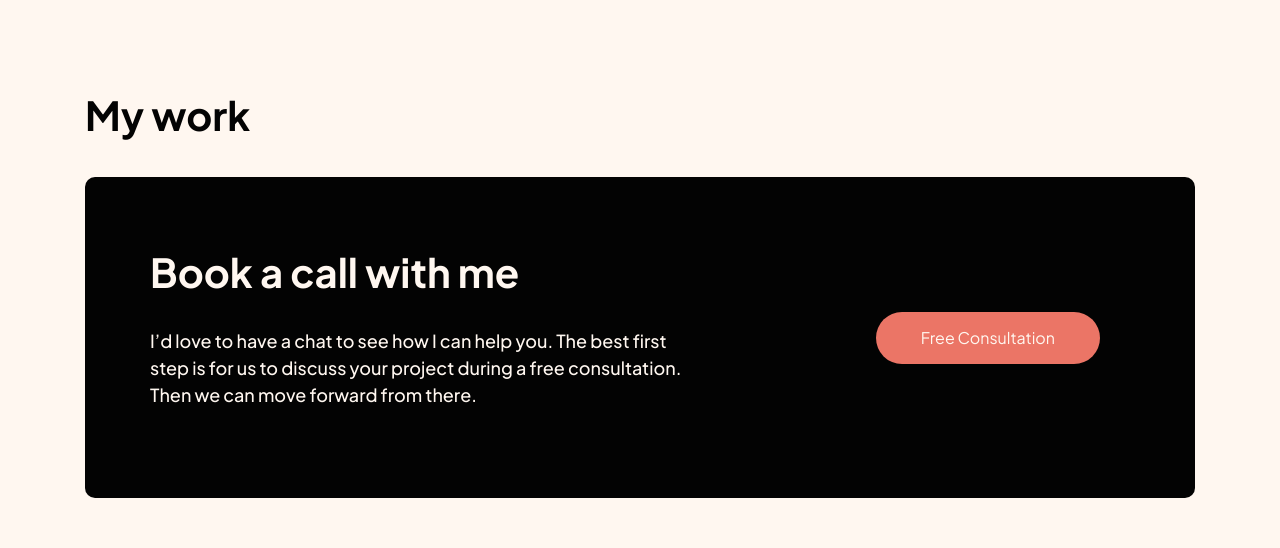
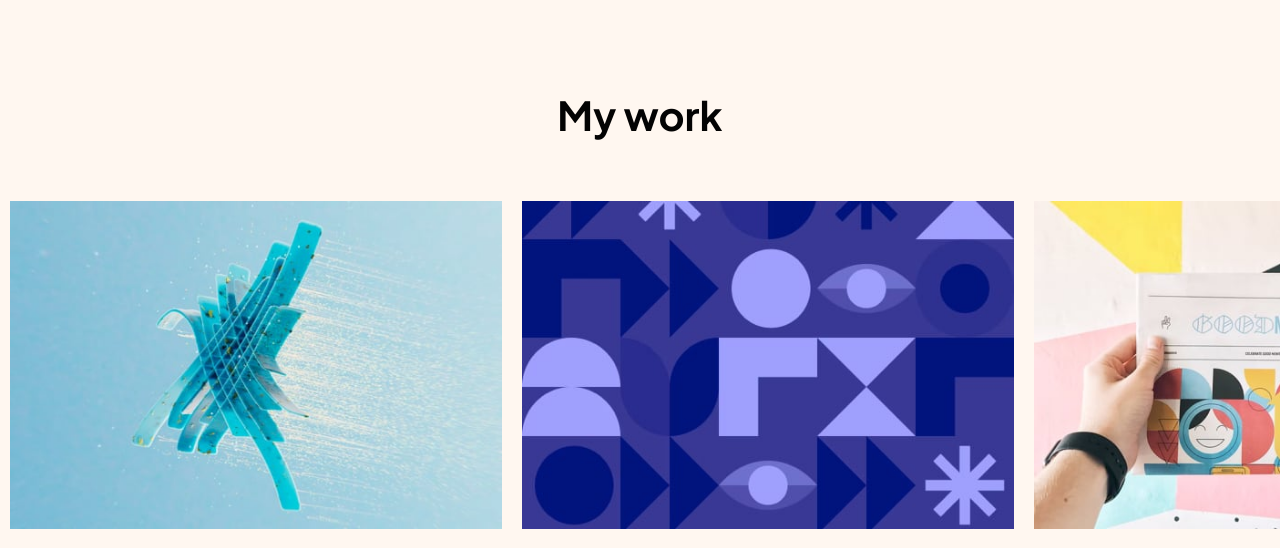
Before and after one commit to LTOssian/fem-portfolio-page, a website built with Vite: page index.html in a window 1280 px wide. Shown: the part 1252-1800 px from the top of the page. Built offline with nearby package versions, Linux system fonts and the light colour scheme.

Commit message:
build carousel
set up html and css
javascript also working but need to clean it up

```diff
--- a/index.html
+++ b/index.html
@@ -9,6 +9,8 @@
     <link rel="preconnect" href="https://fonts.gstatic.com" crossorigin>
     <link href="https://fonts.googleapis.com/css2?family=Plus+Jakarta+Sans:wght@400;500;700&display=swap" rel="stylesheet">
     <link rel="stylesheet" href="style.css">
+    <script type="module" src="/main.js"></script>
+
   </head>
   <body class="bg-primary-100">
     <header class="primary-header">
@@ -70,10 +72,27 @@
       </section>
 
       <section id="my-work">
-        <div class="container">
           <h2 class="fs-secondary-heading fw-bold text-primary-900">My work</h2>
         <!-- carousel here-->
+        <div id="carousel">
+          <div class="item-1">
+            <img src="/assets/image-slide-1.jpg" alt="">
+          </div>
+          <div class="item-2">
+            <img src="/assets/image-slide-2.jpg" alt="">
+          </div>
+          <div class="item-3">
+            <img src="/assets/image-slide-3.jpg" alt="">
+          </div>
+          <div class="item-4">
+            <img src="/assets/image-slide-4.jpg" alt="">
+          </div>
+          <div class="item-5">
+            <img src="/assets/image-slide-5.jpg" alt="">
+          </div>
         </div>
+        <button class="carousel-left"><img src="/assets/icon-arrow-left.svg" alt=""></button>
+        <button class="carousel-right"><img src="/assets/icon-arrow-right.svg" alt=""></button>
       </section>
 
       <section id="contact">
@@ -97,6 +116,5 @@
         </div>
       </footer>
     </main>
-    <script type="module" src="/main.js"></script>
   </body>
 </html>
--- a/main.js
+++ b/main.js
@@ -0,0 +1,89 @@
+console.log('working')
+class Carousel {
+
+    /**
+     *
+     * @param {HTMLElement} element
+     * @param {Object} options
+     * @param {Object} options.slidesToScroll Nombre d'élement à faire défiler
+     * @param {Objet} options.slidesVisible Nombre d'élement à afficher
+     */
+
+    constructor (element, options = {}) {
+        this.element = element,
+        this.options = Object.assign({}, {
+            slidesToScroll: 1,
+            slidesVisible: 1
+        }, options)
+        let children = [].slice.call(element.children);
+        this.currentItem = 0;
+        let root = this.createDivWithClass('carousel');
+        let nextButton = document.querySelector('.carousel-right');
+        let prevButton = document.querySelector('.carousel-left');
+        this.translateX = 0;
+        this.container = this.createDivWithClass('carousel__container');
+        root.appendChild(this.container);
+        this.element.appendChild(root);
+        this.items = children.map((child) => {
+            let item = this.createDivWithClass('carousel__item');
+            item.appendChild(child);
+            this.container.appendChild(item);
+            return item
+        })
+       this.setStyle()
+        nextButton.addEventListener('click', this.next.bind(this))
+        prevButton.addEventListener('click', this.prev.bind(this))
+    }
+    /**
+     * Applique les bonnes dimensions aux élements
+     */
+    setStyle () {
+        let ratio = this.items.length / this.options.slidesVisible;
+        this.container.style.width = (ratio * 100) + '%';
+        this.container.style.transform = 'translate3d(' + (this.translateX) +'%, 0, 0)'
+    }
+
+
+    next() {
+        this.goToItem(this.currentItem + this.options.slidesToScroll)
+    }
+    prev () {
+        this.goToItem(this.currentItem - this.options.slidesToScroll)
+
+    }
+/**
+ * Déplacele carousel vers l'élement ciblé
+ * @param {number} index
+ */
+    goToItem (index) {
+        if (index < 0) {
+           index = this.items.length - this.options.slidesVisible
+        } else if (index >= this.items.length - this.options.slidesVisible) {
+            index = 0
+        }
+        console.log(index)
+        this.translateX = index * -125 / (this.items.length)
+        this.container.style.transform = 'translate3d(' + this.translateX +'%, 0, 0)'
+        this.currentItem = index;
+
+    }
+
+
+    /**
+     *
+     * @param {string} className
+     * @return {HTMLElement}
+     */
+    createDivWithClass (className) {
+        let div = document.createElement('div');
+        div.setAttribute('class', className);
+        return div
+    }
+}
+
+document.addEventListener('DOMContentLoaded', function () {
+    new Carousel (document.querySelector('#carousel'), {
+        slidesToScroll: 1,
+        slidesVisible: 2.5
+    })
+})
--- a/style.css
+++ b/style.css
@@ -416,8 +416,48 @@ button[data-type="inverted"]:focus-visible {
 }
 /* my work and carousel */
 
-#my-work .container {
-  padding-bottom: 32px;
+#my-work {
+  padding-bottom: 88px;
+  text-align: center;
+  overflow: hidden;
+}
+#my-work h2 {
+  padding-bottom: 56px;
+}
+#my-work button {
+  padding: 25px;
+}
+.carousel-left {
+  margin-right: 5px
+}
+.carousel-right {
+  margin-left: 5px;
+}
+.carousel__item {
+  padding: 0 10px;
+}
+#carousel {
+  position: relative;
+  padding-bottom: 56px;
+}
+@media only screen and (max-width:767px) {
+  #carousel,
+  #my-work h2 {
+    padding-bottom: 32px;
+  }
+}
+.carousel__item {
+  float: left;
+  width: 20%;
+}
+.carousel__container {
+  transition: transform .3s;
+  transform: translate3d(0, 0, 0);
+}
+.carousel__container::after {
+  content: '';
+  clear: both;
+  display: table;
 }
 
 /* contact*/
```
